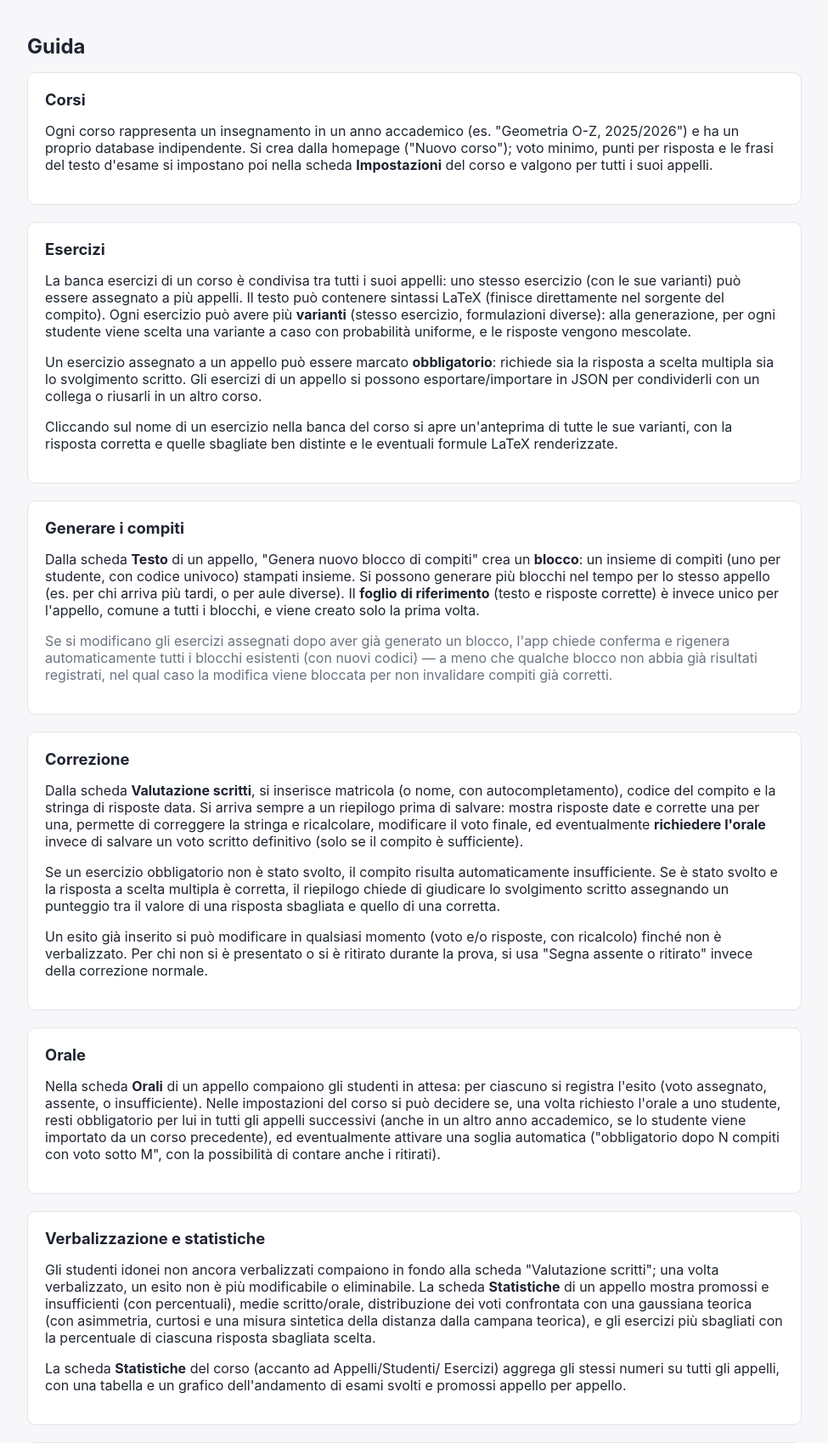
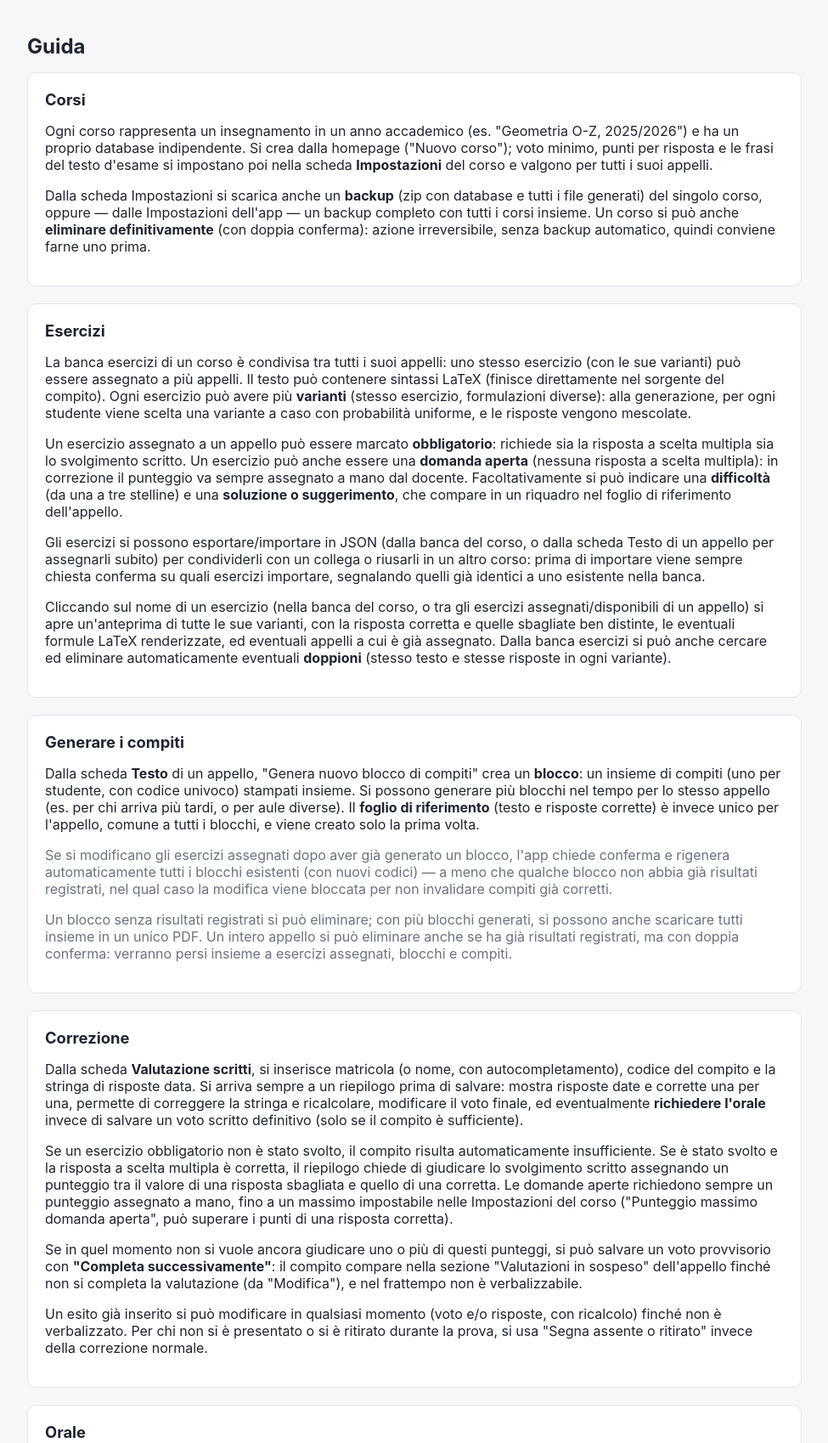
Before and after one commit to danieleangella/esamix, a FastAPI app: page /help in a window 1280 px wide. Shown: the part 78-1776 px from the top of the page at 85% size, without its empty margins (152-1127 px from the left). Run offline with FastAPI, Linux system fonts and the light colour scheme.

Commit message:
Aggiorna README e guida in-app con le funzionalità aggiunte in questa sessione
Backup, eliminazione di blocchi/appelli/corsi, domande aperte, difficoltà e
soluzione degli esercizi, valutazione sospesa in correzione, punteggio
massimo configurabile per le domande aperte, import esercizi con conferma
(anche dalla banca del corso), righe da ignorare e deselezione righe
nell'import CSV studenti, ricerca con autocompletamento nella scheda Studenti.

Co-Authored-By: Claude Sonnet 5 <noreply@anthropic.com>

```diff
--- a/quizesame/templates/help.html
+++ b/quizesame/templates/help.html
@@ -15,6 +15,13 @@
     poi nella scheda <strong>Impostazioni</strong> del corso e valgono per tutti i suoi
     appelli.
   </p>
+  <p>
+    Dalla scheda Impostazioni si scarica anche un <strong>backup</strong> (zip con
+    database e tutti i file generati) del singolo corso, oppure — dalle Impostazioni
+    dell'app — un backup completo con tutti i corsi insieme. Un corso si può anche
+    <strong>eliminare definitivamente</strong> (con doppia conferma): azione
+    irreversibile, senza backup automatico, quindi conviene farne uno prima.
+  </p>
 </div>
 
 <div class="card">
@@ -29,14 +36,26 @@
   </p>
   <p>
     Un esercizio assegnato a un appello può essere marcato <strong>obbligatorio</strong>:
-    richiede sia la risposta a scelta multipla sia lo svolgimento scritto. Gli esercizi
-    di un appello si possono esportare/importare in JSON per condividerli con un collega
-    o riusarli in un altro corso.
+    richiede sia la risposta a scelta multipla sia lo svolgimento scritto. Un esercizio
+    può anche essere una <strong>domanda aperta</strong> (nessuna risposta a scelta
+    multipla): in correzione il punteggio va sempre assegnato a mano dal docente.
+    Facoltativamente si può indicare una <strong>difficoltà</strong> (da una a tre
+    stelline) e una <strong>soluzione o suggerimento</strong>, che compare in un riquadro
+    nel foglio di riferimento dell'appello.
   </p>
   <p>
-    Cliccando sul nome di un esercizio nella banca del corso si apre un'anteprima di
-    tutte le sue varianti, con la risposta corretta e quelle sbagliate ben distinte e le
-    eventuali formule LaTeX renderizzate.
+    Gli esercizi si possono esportare/importare in JSON (dalla banca del corso, o dalla
+    scheda Testo di un appello per assegnarli subito) per condividerli con un collega o
+    riusarli in un altro corso: prima di importare viene sempre chiesta conferma su quali
+    esercizi importare, segnalando quelli già identici a uno esistente nella banca.
+  </p>
+  <p>
+    Cliccando sul nome di un esercizio (nella banca del corso, o tra gli esercizi
+    assegnati/disponibili di un appello) si apre un'anteprima di tutte le sue varianti,
+    con la risposta corretta e quelle sbagliate ben distinte, le eventuali formule LaTeX
+    renderizzate, ed eventuali appelli a cui è già assegnato. Dalla banca esercizi si può
+    anche cercare ed eliminare automaticamente eventuali <strong>doppioni</strong> (stesso
+    testo e stesse risposte in ogni variante).
   </p>
 </div>
 
@@ -56,6 +75,12 @@
     codici) — a meno che qualche blocco non abbia già risultati registrati, nel qual
     caso la modifica viene bloccata per non invalidare compiti già corretti.
   </p>
+  <p class="muted">
+    Un blocco senza risultati registrati si può eliminare; con più blocchi generati, si
+    possono anche scaricare tutti insieme in un unico PDF. Un intero appello si può
+    eliminare anche se ha già risultati registrati, ma con doppia conferma: verranno
+    persi insieme a esercizi assegnati, blocchi e compiti.
+  </p>
 </div>
 
 <div class="card">
@@ -72,7 +97,16 @@
     Se un esercizio obbligatorio non è stato svolto, il compito risulta automaticamente
     insufficiente. Se è stato svolto e la risposta a scelta multipla è corretta, il
     riepilogo chiede di giudicare lo svolgimento scritto assegnando un punteggio tra il
-    valore di una risposta sbagliata e quello di una corretta.
+    valore di una risposta sbagliata e quello di una corretta. Le domande aperte
+    richiedono sempre un punteggio assegnato a mano, fino a un massimo impostabile nelle
+    Impostazioni del corso ("Punteggio massimo domanda aperta", può superare i punti di
+    una risposta corretta).
+  </p>
+  <p>
+    Se in quel momento non si vuole ancora giudicare uno o più di questi punteggi, si può
+    salvare un voto provvisorio con <strong>"Completa successivamente"</strong>: il
+    compito compare nella sezione "Valutazioni in sospeso" dell'appello finché non si
+    completa la valutazione (da "Modifica"), e nel frattempo non è verbalizzabile.
   </p>
   <p>
     Un esito già inserito si può modificare in qualsiasi momento (voto e/o risposte, con
@@ -125,8 +159,14 @@
     L'importazione da CSV funziona con qualunque file, indipendentemente dall'ordine o dal
     numero delle colonne: dopo aver caricato il file si sceglie quale colonna usare per
     matricola, cognome e nome (proposta già automaticamente se il file ha un'intestazione
-    con nomi riconoscibili), poi si vede un'anteprima riga per riga di cosa verrà inserito
-    o aggiornato prima di confermare davvero l'importazione.
+    con nomi riconoscibili) e quante righe iniziali ignorare (es. l'intestazione, o
+    eventuali righe di preambolo prima di essa). Prima di confermare davvero
+    l'importazione si vede un'anteprima riga per riga di cosa verrà inserito o
+    aggiornato, con la possibilità di deselezionare le singole righe da non importare.
+  </p>
+  <p class="muted">
+    Anche la ricerca nell'elenco studenti di un corso suggerisce autocompletamenti mentre
+    si digita.
   </p>
   <p>
     Dal bottone "Modifica" nell'elenco studenti si può correggere anche la matricola, o
```
Also changed, not shown: README.md.
